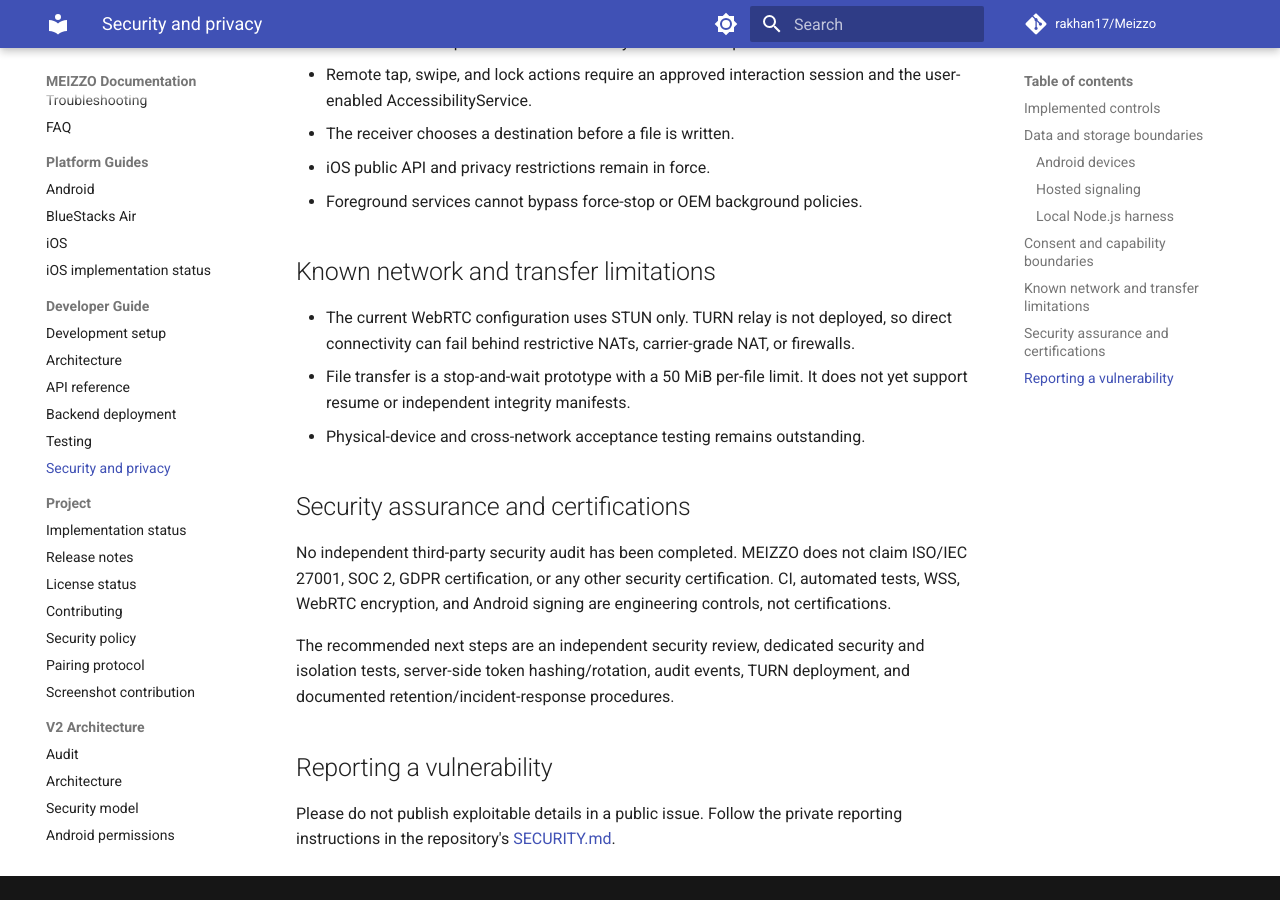
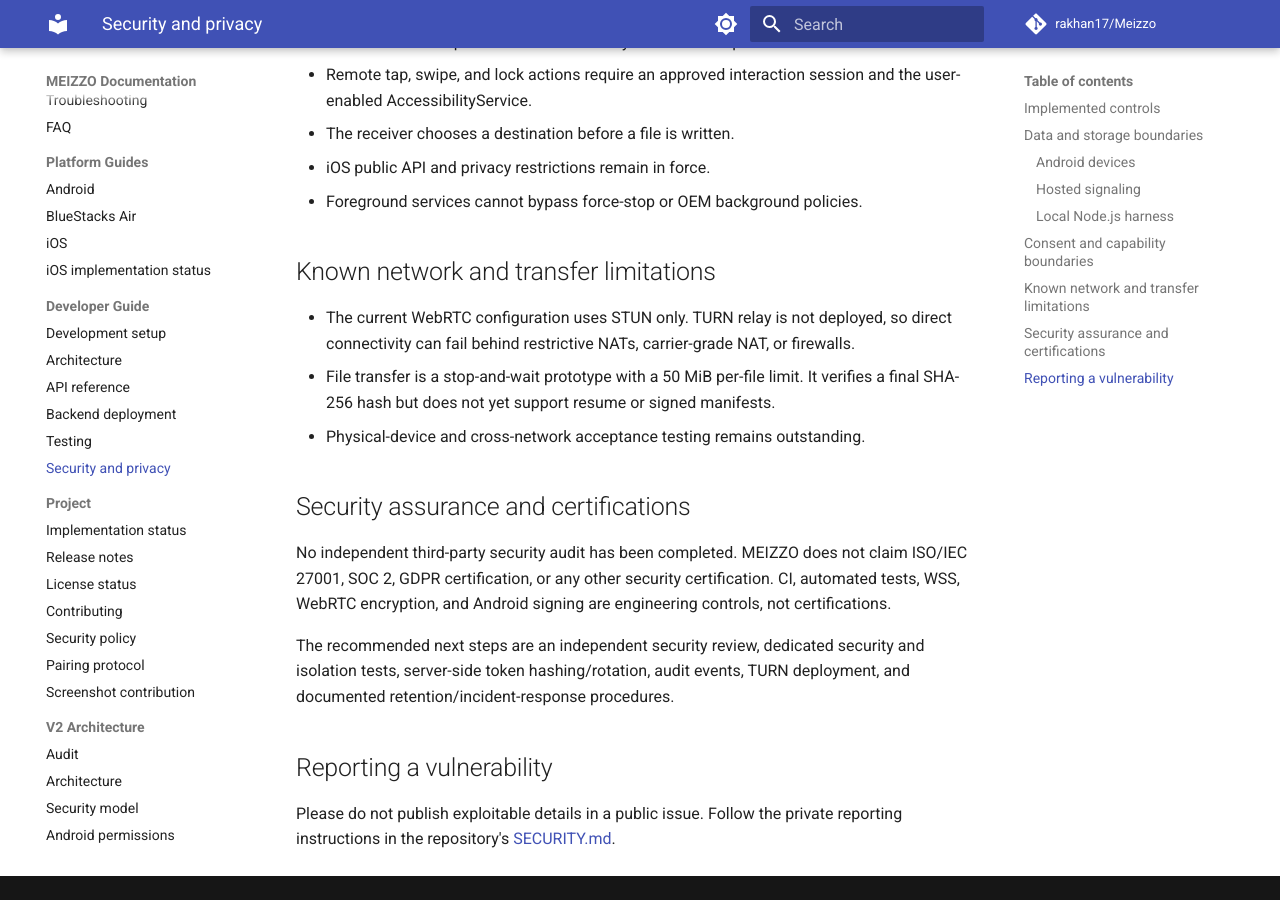
Before and after one commit to rakhan17/Meizzo, an MkDocs documentation site: the page built from docs/security-and-privacy.md, in a window 1280 px wide and 900 px high, scrolled down 1741 px. Built offline with MkDocs 1.6.1 and Material for MkDocs 9.7.7, drawn with Linux system fonts in a browser that asks for light colours; comment, search, counter and statistics services are not loaded.

Commit message:
docs(files): document chunk acknowledgements and SHA-256 verification

```diff
--- a/docs/security-and-privacy.md
+++ b/docs/security-and-privacy.md
@@ -73,7 +73,7 @@ state. It is for local development and automated tests, not production.
   so direct connectivity can fail behind restrictive NATs, carrier-grade NAT,
   or firewalls.
 - File transfer is a stop-and-wait prototype with a 50 MiB per-file limit.
-  It does not yet support resume or independent integrity manifests.
+  It verifies a final SHA-256 hash but does not yet support resume or signed manifests.
 - Physical-device and cross-network acceptance testing remains outstanding.
 
 ## Security assurance and certifications
```
